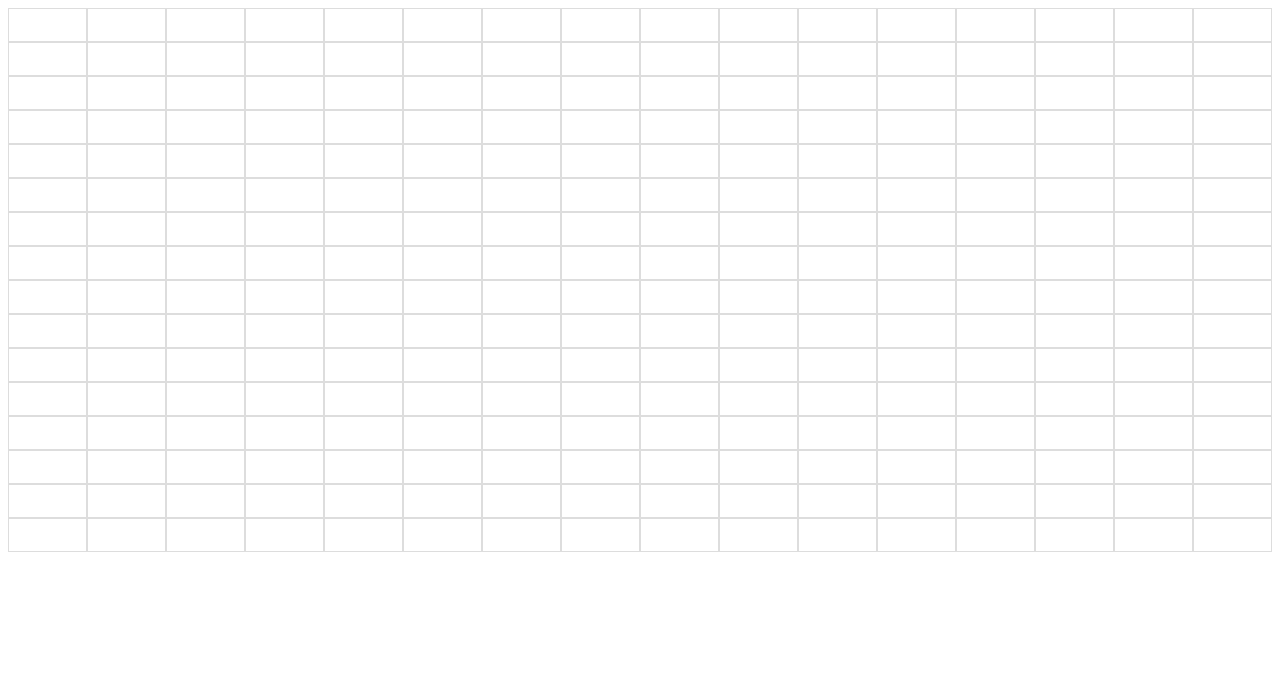
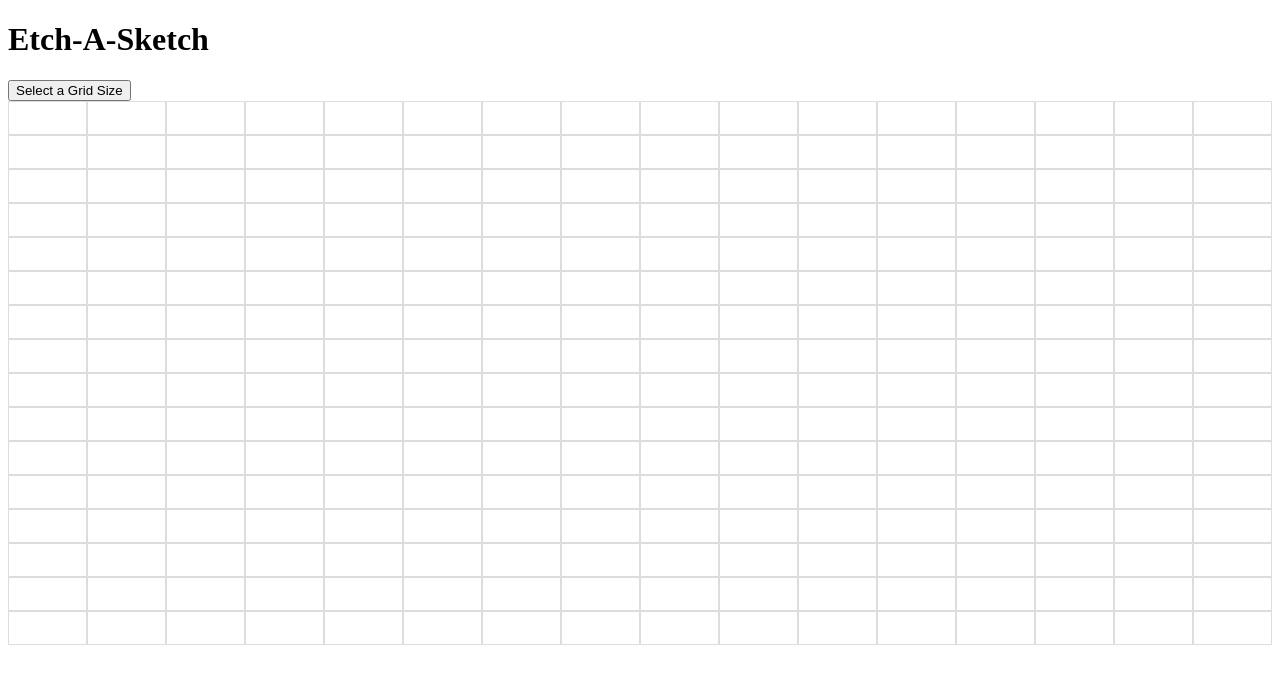
Before and after one commit to immonroe/etch-a-sketch, a plain HTML site: page index.html in a window 1280 px wide. Drawn offline with Linux system fonts and the light colour scheme.

Commit message:
Added title and grid button

```diff
--- a/index.html
+++ b/index.html
@@ -9,6 +9,8 @@
     <title>Etch-A-Sketch</title>
 </head>
 <body>
+    <h1 class="title">Etch-A-Sketch</h1>
+    <button class="gridButton">Select a Grid Size</button>
     <div id="container"></div>
 </body>
 </html>
--- a/script.js
+++ b/script.js
@@ -1,4 +1,5 @@
 const container = document.getElementById("container");
+
 
 function makeRows(rows, cols) {
   container.style.setProperty('--grid-rows', rows);
```
